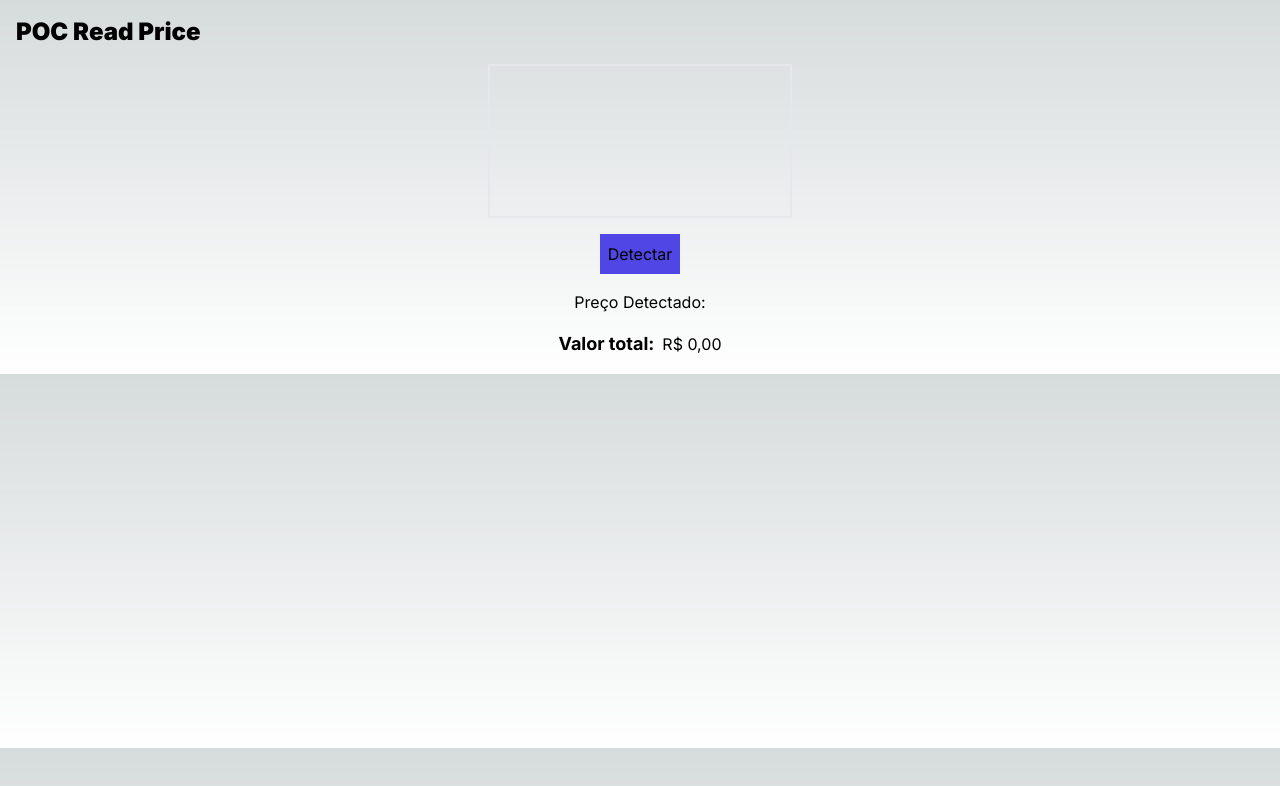
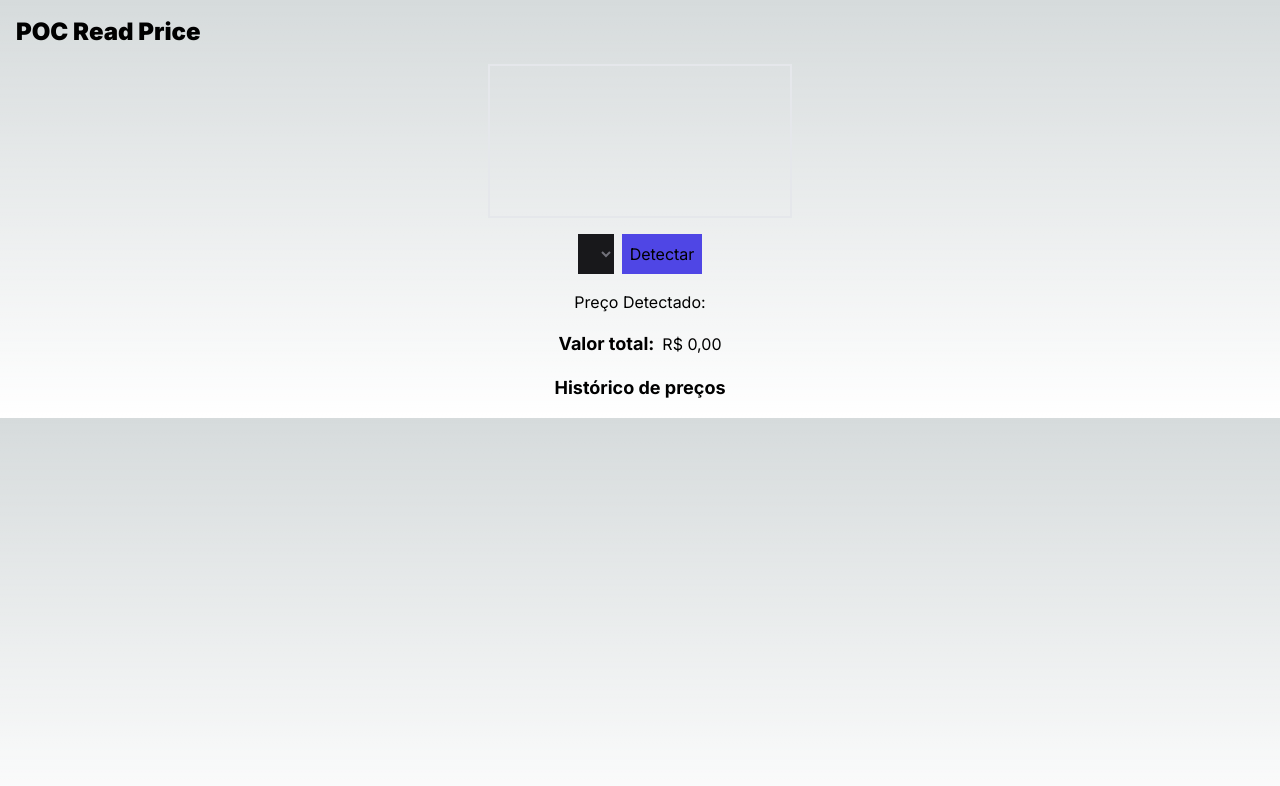
Before and after one commit to srgesio/poc-read-price, a Next.js app: page / in a window 1280 px wide. Shown: the top 786 px of the page. Built offline with nearby package versions, Linux system fonts and the light colour scheme; no server answers.

Commit message:
feat: select camera and history prices

```diff
--- a/app/page.tsx
+++ b/app/page.tsx
@@ -1,4 +1,5 @@
 "use client"
+import { v4 as randomUUID } from 'uuid'
 import { useRef, useEffect, useState } from 'react'
 import Tesseract from 'tesseract.js'
 
@@ -6,15 +7,36 @@ const Home = () => {
   const videoRef = useRef<HTMLVideoElement>(null)
   const canvasRef = useRef<HTMLCanvasElement>(null)
   const [price, setPrice] = useState<string>('')
+  const [priceHistory, setPriceHistory] = useState<any[]>([])
   const [totalPrice, setTotalPrice] = useState<number>(0)
   const [dataDetected, setDataDetected] = useState<string>('')
+  const [devices, setDevices] = useState<MediaDeviceInfo[]>([])
+  const [selectedDeviceId, setSelectedDeviceId] = useState<string | undefined>(undefined)
+
+  useEffect(() => {
+    const getDevices = async () => {
+      try {
+        const devices = await navigator.mediaDevices.enumerateDevices()
+        const videoDevices = devices.filter(device => device.kind === 'videoinput')
+        setDevices(videoDevices)
+        if (videoDevices.length > 0) {
+          setSelectedDeviceId(videoDevices[0].deviceId)
+        }
+      } catch (error) {
+        console.error("Erro ao listar dispositivos: ", error)
+      }
+    }
+
+    getDevices()
+  }, [])
 
   useEffect(() => {
     const getCameraStream = async () => {
+      if (!selectedDeviceId) return
+
       try {
-        const stream = await navigator.mediaDevices.getUserMedia({ video: { facingMode: 'environment' } })
-        console.log("==>", {
-          camera: stream,
+        const stream = await navigator.mediaDevices.getUserMedia({
+          video: { deviceId: { exact: selectedDeviceId } }
         })
         if (videoRef.current) {
           videoRef.current.srcObject = stream
@@ -25,7 +47,7 @@ const Home = () => {
     }
 
     getCameraStream()
-  }, [])
+  }, [selectedDeviceId])
 
   const captureImage = () => {
     if (videoRef.current && canvasRef.current) {
@@ -48,9 +70,10 @@ const Home = () => {
           setPrice('error')
           return
         }
-        const priceNumber = Number(priceMatch.toString().split(' ')[1].replace(',', '.'))
+        const priceNumber = Number(priceMatch?.toString()?.split(' ')[1]?.replace(',', '.'))
         setPrice(priceMatch[0])
         setTotalPrice((prev) => prev + priceNumber)
+        setPriceHistory((prev) => [...prev, { id: randomUUID(), price: priceMatch[0] }])
         setTimeout(() => {
           setPrice('')
           setDataDetected('')
@@ -62,19 +85,36 @@ const Home = () => {
   return (
     <div className='flex flex-col w-full justify-center items-center gap-4 p-4'>
       <div className='flex gap-4 w-full justify-between'>
-
         <h1 className='font-black text-2xl'>POC Read Price</h1>
       </div>
+
       <div className={`relative flex flex-col items-center ${price && price !== 'error' && 'border-emerald-400'} ${price === 'error' && 'border-rose-600'} border-2`}>
         <video ref={videoRef} autoPlay playsInline className='w-full' controls={false}></video>
         <canvas ref={canvasRef} style={{ display: 'none' }}></canvas>
         <span className={`absolute z-10 bottom-4 ${price && price !== 'error' && 'text-emerald-400'}`}>{price && price !== 'error' ? price : dataDetected}</span>
       </div>
-      <button className='p-2 bg-indigo-600' onClick={captureImage}>Detectar</button>
+      <div className='flex justify-between gap-2'>
+        <select className='text-zinc-500 w-full bg-zinc-900 p-2' onChange={(e) => setSelectedDeviceId(e.target.value)} value={selectedDeviceId}>
+          {devices.map((device) => (
+            <option key={device.deviceId} value={device.deviceId}>
+              {device.label || `Camera ${device.deviceId}`}
+            </option>
+          ))}
+        </select>
+        <button className='p-2 bg-indigo-600' onClick={captureImage}>Detectar</button>
+      </div>
       <p>Preço Detectado: {price !== 'error' ? price : ''}</p>
       <div className='flex gap-2 items-center'>
         <span className='font-bold text-lg'>Valor total:</span>
         <span>R$ {totalPrice.toFixed(2).toString().replace('.', ',')}</span>
+      </div>
+      <div>
+        <h2 className='font-bold text-lg'>Histórico de preços</h2>
+        <ul>
+          {priceHistory.map((priceItem) => (
+            <li key={priceItem.id}>{priceItem.price}</li>
+          ))}
+        </ul>
       </div>
     </div>
   )
--- a/package.json
+++ b/package.json
@@ -9,15 +9,18 @@
     "lint": "next lint"
   },
   "dependencies": {
+    "crypto": "^1.0.1",
     "next": "14.2.4",
     "react": "^18",
     "react-dom": "^18",
-    "tesseract.js": "^5.1.0"
+    "tesseract.js": "^5.1.0",
+    "uuid": "^10.0.0"
   },
   "devDependencies": {
     "@types/node": "^20",
     "@types/react": "^18",
     "@types/react-dom": "^18",
+    "@types/uuid": "^10.0.0",
     "eslint": "^8",
     "eslint-config-next": "14.2.4",
     "postcss": "^8",
```
Also changed, not shown: 1 other file (tests, documents, lock files or other folders).
